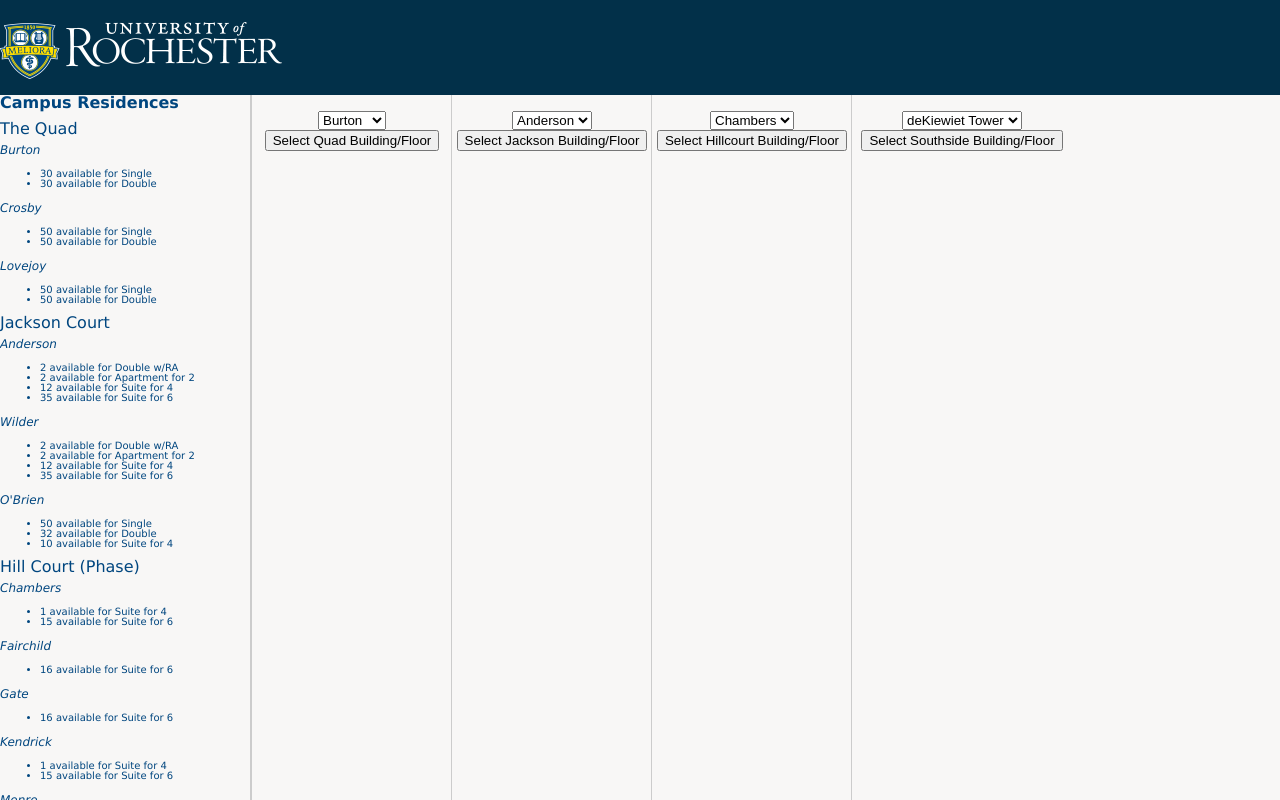
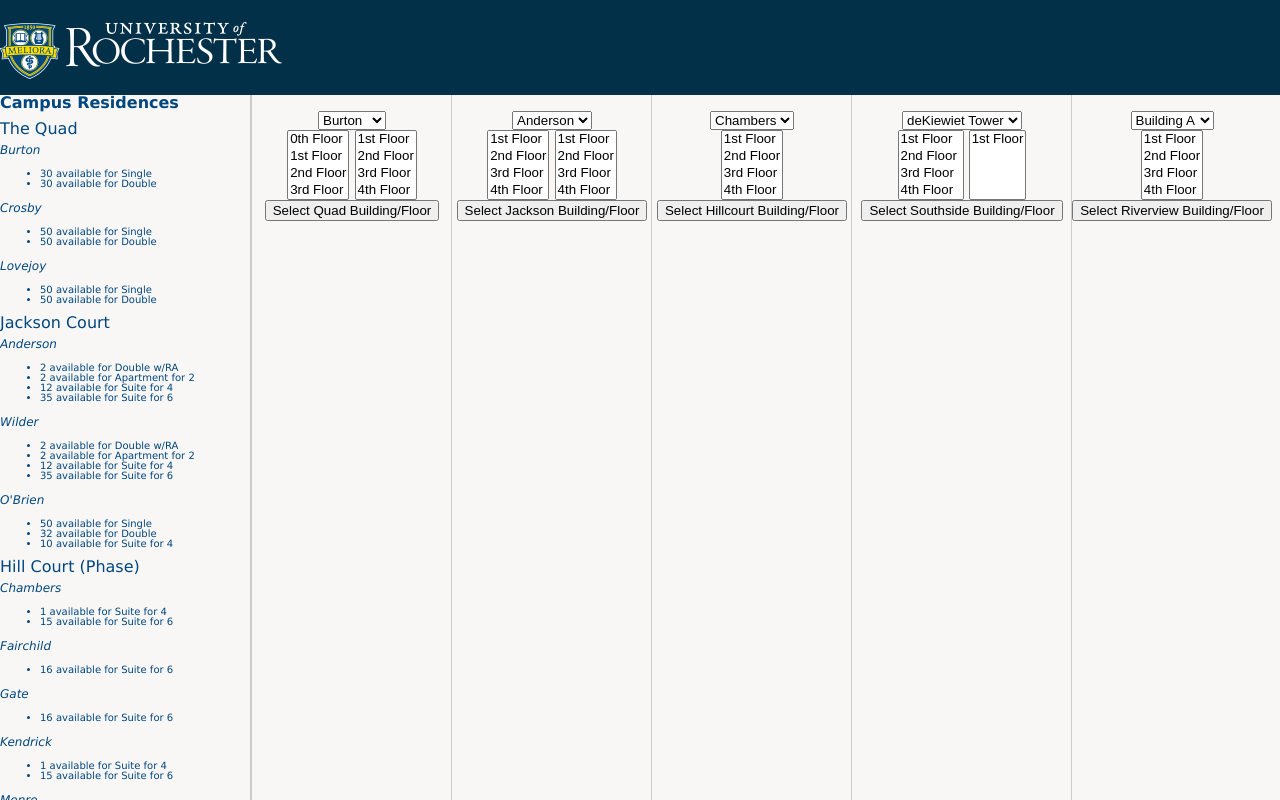
Before and after one commit to TeamChix/CSC-212-Project-2, a plain HTML site: page Demo_Files/static/sophomore.html in a window 1280 px wide. Shown: the top 800 px of the page. Drawn offline with nearby package versions, Linux system fonts and the light colour scheme.

Commit message:
Update sophomore.html

```diff
--- a/Demo_Files/static/sophomore.html
+++ b/Demo_Files/static/sophomore.html
@@ -6,18 +6,21 @@
   <head>
     <title>Housing Selection That Remain Open</title>
     <meta http-equiv="Content-Type" content="text/html; charset=windows-1252">
+    <script src="http://ajax.googleapis.com/ajax/libs/jquery/1.10.2/jquery.min.js"></script>
     <script type="text/javascript" src="js/d3.v3.min.js"></script>
     <script type="text/javascript" src="js/buildSideBar.js"></script>
     <script type="text/javascript" src="js/getHousingDataForTreeMap.js"></script>
+    <script type="text/javascript" src="js/getHousingData.js"></script>
+
     <link href="css/project2.css" media="all" type="text/css" rel="stylesheet">
     <style type="text/css">
     </style>
   </head>
-  <body>
+  <body onload="hideOtherfloors()">
     <div id="customDiv1"></div>
     <div id="customDiv2"></div>
     <div id="customDiv3"></div>
-  <div id="header">
+    <div id="header">
         <p></p>
     </div>
     <div id="sidebar" >
@@ -31,10 +34,23 @@
             <div id="quad">
                 <form name="quad">
                     <p align="center">
-                    <select name="choosequad">
+                    <select name="choosequad" id="choosequad">
                         <option value="./floorplan.html">Burton</option>
                         <option value="./floorplan.html">Crosby</option>
                         <option value="./floorplan.html">Lovejoy</option>
+                    </select>
+                    <br />
+                    <select id="BurtonCrosbyfloors" size="4" class="multiplechoices">
+                    	<option value="0">0th Floor</option>
+                        <option value="1">1st Floor</option>
+                        <option value="2">2nd Floor</option>
+                        <option value="3">3rd Floor</option>
+                    </select>
+                    <select id="LJfloors"  size="4" class="multiplechoices">
+						<option value="1">1st Floor</option>
+                        <option value="2">2nd Floor</option>
+                        <option value="3">3rd Floor</option>
+                        <option value="4">4th Floor</option>
                     </select>
                     <input type="button" onClick="location=document.quad.choosequad.options[document.quad.choosequad.selectedIndex].value;" value="Select Quad Building/Floor"></p>
                 </form>
@@ -42,10 +58,29 @@
             <div id="jackson">
                 <form name="jackson">
                     <p align="center">
-                    <select name="choosejackson">
-                        <option value="./floorplan_Anderson.html">Anderson</option>
-                        <option value="./floorplan_Anderson.html">Wilder</option>
-                        <option value="./floorplan_Anderson.html">O'Brien</option>
+                    <select name="choosejackson" id="choosejackson">
+                        <option value="./floorplan.html">Anderson</option>
+                        <option value="./floorplan.html">Wilder</option>
+                        <option value="./floorplan.html">O'Brien</option>
+                    </select>
+                    <br />
+                    <select id="Towersfloors" size="4" class="multiplechoices">
+                        <option value="1">1st Floor</option>
+                        <option value="2">2nd Floor</option>
+                        <option value="3">3rd Floor</option>
+                        <option value="4">4th Floor</option>
+                        <option value="5">5th Floor</option>
+                        <option value="6">6th Floor</option>
+                        <option value="7">7th Floor</option>
+                        <option value="8">8th Floor</option>
+                        <option value="9">9th Floor</option>
+                    </select>
+                    <select id="Obrienfloors" size="4" class="multiplechoices">
+                        <option value="1">1st Floor</option>
+                        <option value="2">2nd Floor</option>
+                        <option value="3">3rd Floor</option>
+                        <option value="4">4th Floor</option>
+                        <option value="5">5th Floor</option>
                     </select>
                     <input type="button" onClick="location=document.jackson.choosejackson.options[document.jackson.choosejackson.selectedIndex].value;" value="Select Jackson Building/Floor"></p>
                 </form>
@@ -53,13 +88,20 @@
             <div id="hillcourt">
                 <form name="hillcourt">
                     <p align="center">
-                    <select name="choosehillcourt">
+                    <select name="choosehillcourt" id="choosehillcourt">
                         <option value="./floorplan.html">Chambers</option>
                         <option value="./floorplan.html">Fairchild</option>
                         <option value="./floorplan.html">Gate</option>
                         <option value="./floorplan.html">Kendrick</option>
                         <option value="./floorplan.html">Munro</option>
                         <option value="./floorplan.html">Slater</option>
+                    </select>
+                    <br />
+                    <select id="Phasefloors" size="4" >
+						<option value="1">1st Floor</option>
+                        <option value="2">2nd Floor</option>
+                        <option value="3">3rd Floor</option>
+                        <option value="4">4th Floor</option>
                     </select>
                     <input type="button" onClick="location=document.hillcourt.choosehillcourt.options[document.hillcourt.choosehillcourt.selectedIndex].value;" value="Select Hillcourt Building/Floor">
                     </p>
@@ -69,16 +111,53 @@
             <div id="southside">
                 <form name="southside">
                     <p align="center">
-                    <select name="choosesouthside">
+                    <select name="choosesouthside" id="choosesouthside">
                         <option value="./floorplan.html">deKiewiet Tower</option>
                         <option value="./floorplan.html">Valentine Tower</option>
                         <option value="./floorplan.html">Maisonettes</option>
+                    </select>
+                    <br />
+                    <select id="Southsidefloors" size="4" class="multiplechoices">
+                        <option value="1">1st Floor</option>
+                        <option value="2">2nd Floor</option>
+                        <option value="3">3rd Floor</option>
+                        <option value="4">4th Floor</option>
+                        <option value="5">5th Floor</option>
+                        <option value="6">6th Floor</option>
+                        <option value="7">7th Floor</option>
+                        <option value="8">8th Floor</option>
+                        <option value="9">9th Floor</option>
+                        <option value="10">10th Floor</option>
+                        <option value="11">11th Floor</option>
+                    </select>
+                    <select id="Maisonettesfloors" size="4" class="multiplechoices">
+                        <option value="1">1st Floor</option>
                     </select>
                     <input type="button" onClick="location=document.southside.choosesouthside.options[document.southside.choosesouthside.selectedIndex].value;" value="Select Southside Building/Floor"></p>
                 </form>
 
             </div>
+            <div id="riverview">
+                <form name="riverview">
+                    <p align="center">
+                    <select name="chooseriverview" id="chooseriverview">
+                        <option value="A">Building A</option>
+                        <option value="B">Building B</option>
+                        <option value="C">Building C</option>
+                        <option value="D">Building D</option>
+                        <option value="E">Building E</option>
+                    </select>
+                    <br />
+                    <select id="Riverviewfloors" size="4" >
+						<option value="1">1st Floor</option>
+                        <option value="2">2nd Floor</option>
+                        <option value="3">3rd Floor</option>
+                        <option value="4">4th Floor</option>
+                    </select>
+                    <input type="button" onClick="location=document.riverview.chooseriverview.options[document.riverview.chooseriverview.selectedIndex].value;" value="Select Riverview Building/Floor"></p>
+                </form>
 
+            </div>
         </div>
     </div>
   </body>
```
